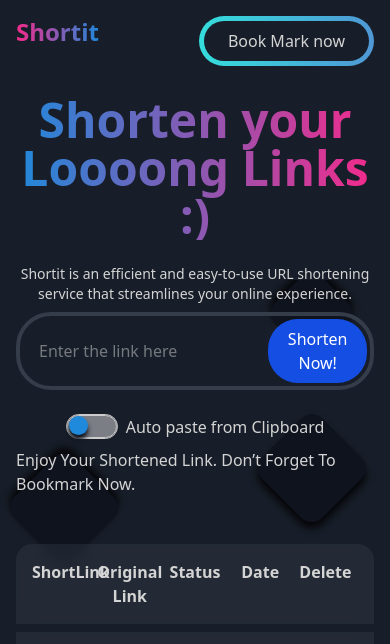
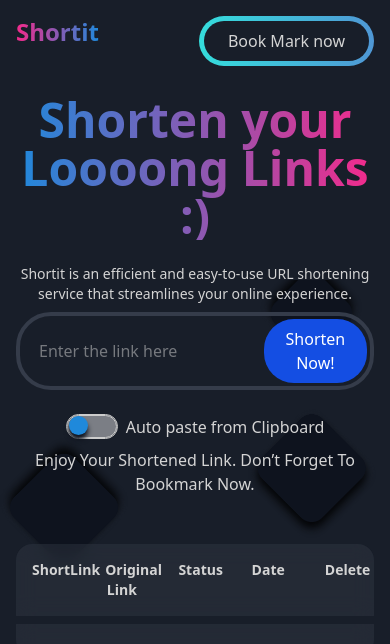
Before and after one commit to princeowire/shortit, a React (Vite) app: page / in a window 390 px wide. Shown: the top 644 px of the page. Built offline with nearby package versions, Linux system fonts and the light colour scheme; a web font is replaced by a local one.

Commit message:
Refactor App component layout: adjust form and grid styles for improved responsiveness and alignment

```diff
--- a/src/App.jsx
+++ b/src/App.jsx
@@ -89,7 +89,7 @@ function App() {
 
           <form
             onSubmit={handleShorten}
-            className="border-4 border-[#353C4A] p-[3px] rounded-[35px] flex gap-4 max-w-[550px] w-full"
+            className="border-4 border-[#353C4A] p-[3px] rounded-[35px] flex max-w-[550px] w-full"
           >
             <input
               type="text"
@@ -111,20 +111,20 @@ function App() {
             <p>Auto paste from Clipboard</p>
           </span>
 
-          <p>Enjoy Your Shortened Link. Don’t Forget To Bookmark Now.</p>
+          <p className='text-center'>Enjoy Your Shortened Link. Don’t Forget To Bookmark Now.</p>
         </div>
 
         <div className="space-y-2 p-4">
 
-            <div className="grid grid-cols-5 w-full max-w-[700px] font-semibold bg-[#4a515e40] backdrop-blur-[10px] rounded-t-2xl p-4">
-              <p className="text-center">ShortLink</p>
+            <div className="grid grid-cols-5 w-full gap-x-10  max-w-[700px] font-semibold bg-[#4a515e40] backdrop-blur-[10px] rounded-t-2xl p-4 max-sm:text-sm">
+              <p className="text-center ">ShortLink</p>
               <p className="text-center">Original Link</p>
               <p className="text-center">Status</p>
               <p className="text-center">Date</p>
               <p className="text-center">Delete</p>
             </div>
 
-          <div className="scroll-history overflow-y-scroll max-h-[200px] w-full max-w-[700px] bg-[#4a515e40] backdrop-blur-[10px] rounded-b-2xl p-4">
+          <div className="scroll-history overflow-y-scroll max-h-[200px] max-sm:max-h-[300px] w-full max-w-[700px] bg-[#4a515e40] backdrop-blur-[10px] rounded-b-2xl p-4">
             {/* Link Data Rows */}
             {datas.map((data) => (
               <div
```
